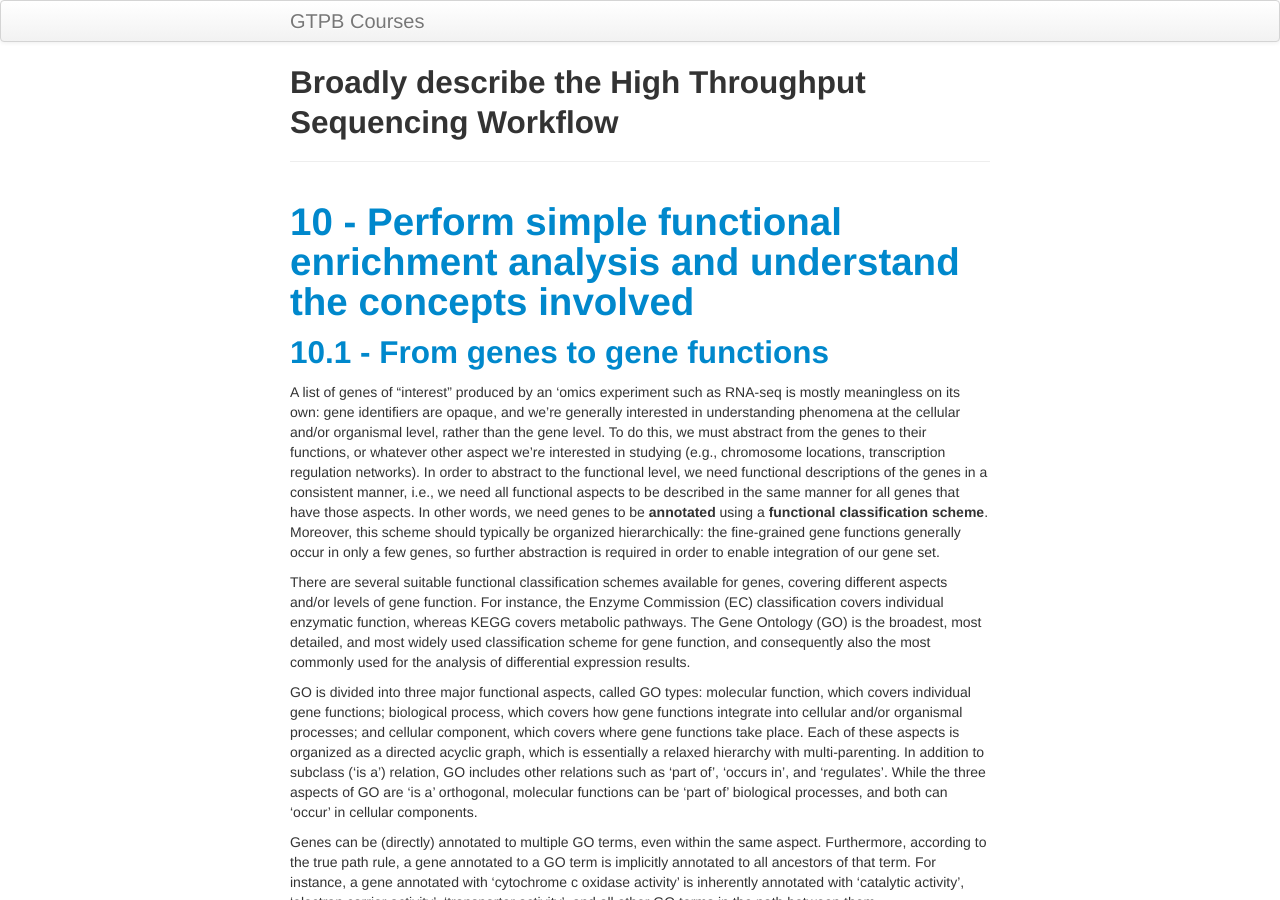
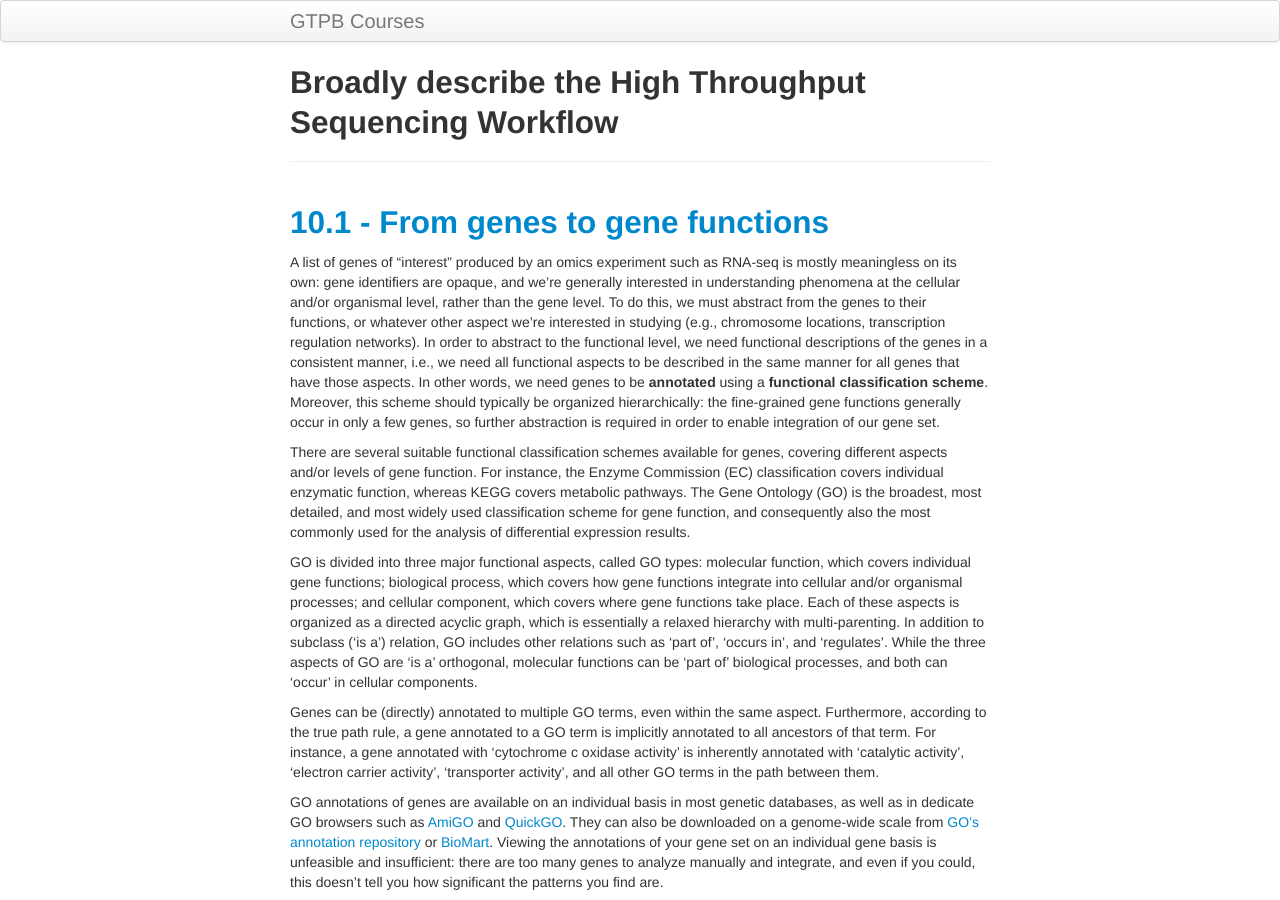
Before and after one commit to GTPB/ADER19F, a Jekyll site: the page built from pages/L10.md, in a window 1280 px wide and 900 px high. Built offline with Jekyll 4.4.1, drawn with Linux system fonts in a browser that asks for light colours.

Commit message:
Update L10.md

```diff
--- a/pages/L10.md
+++ b/pages/L10.md
@@ -3,11 +3,9 @@ layout: page
 title: Broadly describe the High Throughput Sequencing Workflow
 ---
 
-# <a id="LO10">10 - Perform simple functional enrichment analysis and understand the concepts involved</a>
-
 ## <a id="LO10.1">10.1 - From genes to gene functions</a>
 
-A list of genes of “interest” produced by an ‘omics experiment such as RNA-seq is mostly meaningless on its own: gene identifiers are opaque, and we’re generally interested in understanding phenomena at the cellular and/or organismal level, rather than the gene level. To do this, we must abstract from the genes to their functions, or whatever other aspect we’re interested in studying (e.g., chromosome locations, transcription regulation networks).
+A list of genes of “interest” produced by an omics experiment such as RNA-seq is mostly meaningless on its own: gene identifiers are opaque, and we’re generally interested in understanding phenomena at the cellular and/or organismal level, rather than the gene level. To do this, we must abstract from the genes to their functions, or whatever other aspect we’re interested in studying (e.g., chromosome locations, transcription regulation networks).
 In order to abstract to the functional level, we need functional descriptions of the genes in a consistent manner, i.e., we need all functional aspects to be described in the same manner for all genes that have those aspects. In other words, we need genes to be <b>annotated</b> using a <b>functional classification scheme</b>. Moreover, this scheme should typically be organized hierarchically: the fine-grained gene functions generally occur in only a few genes, so further abstraction is required in order to enable integration of our gene set.
 
 There are several suitable functional classification schemes available for genes, covering different aspects and/or levels of gene function. For instance, the Enzyme Commission (EC) classification covers individual enzymatic function, whereas KEGG covers metabolic pathways. The Gene Ontology (GO) is the broadest, most detailed, and most widely used classification scheme for gene function, and consequently also the most commonly used for the analysis of differential expression results.
```
